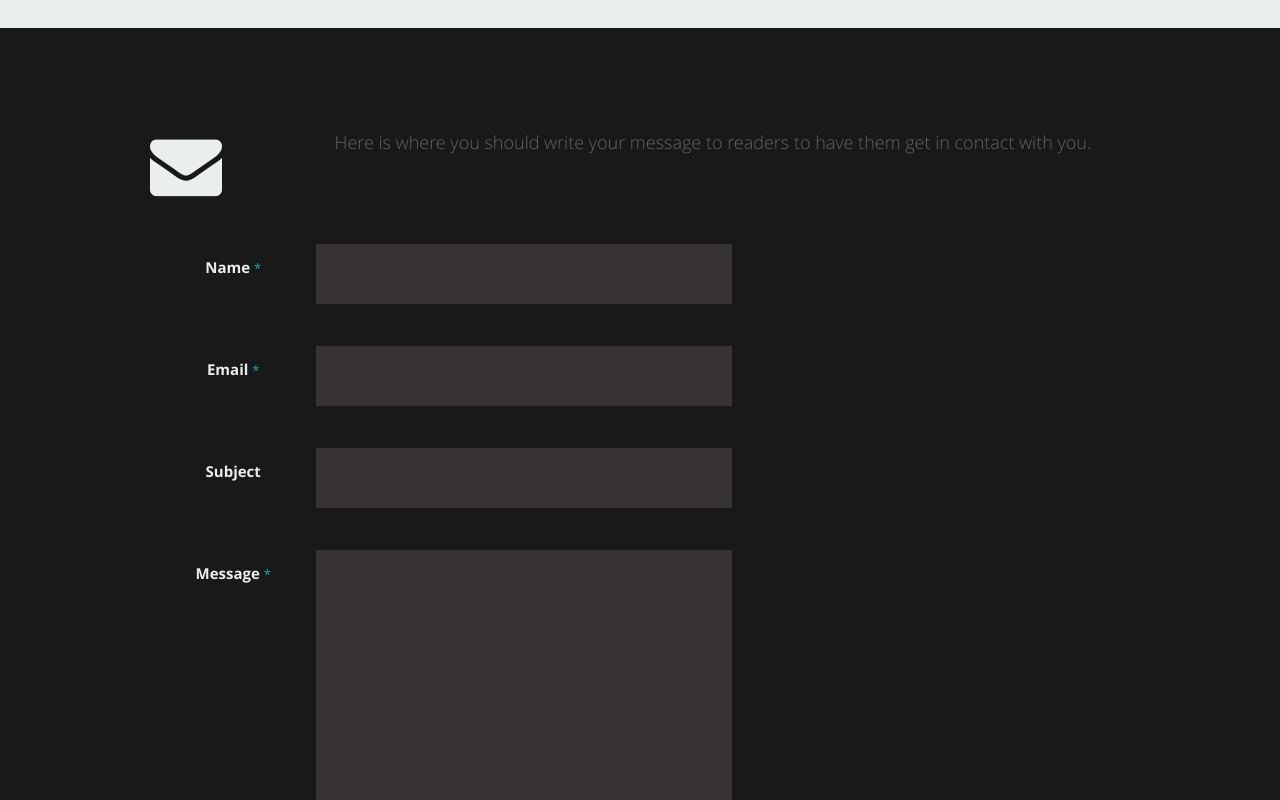
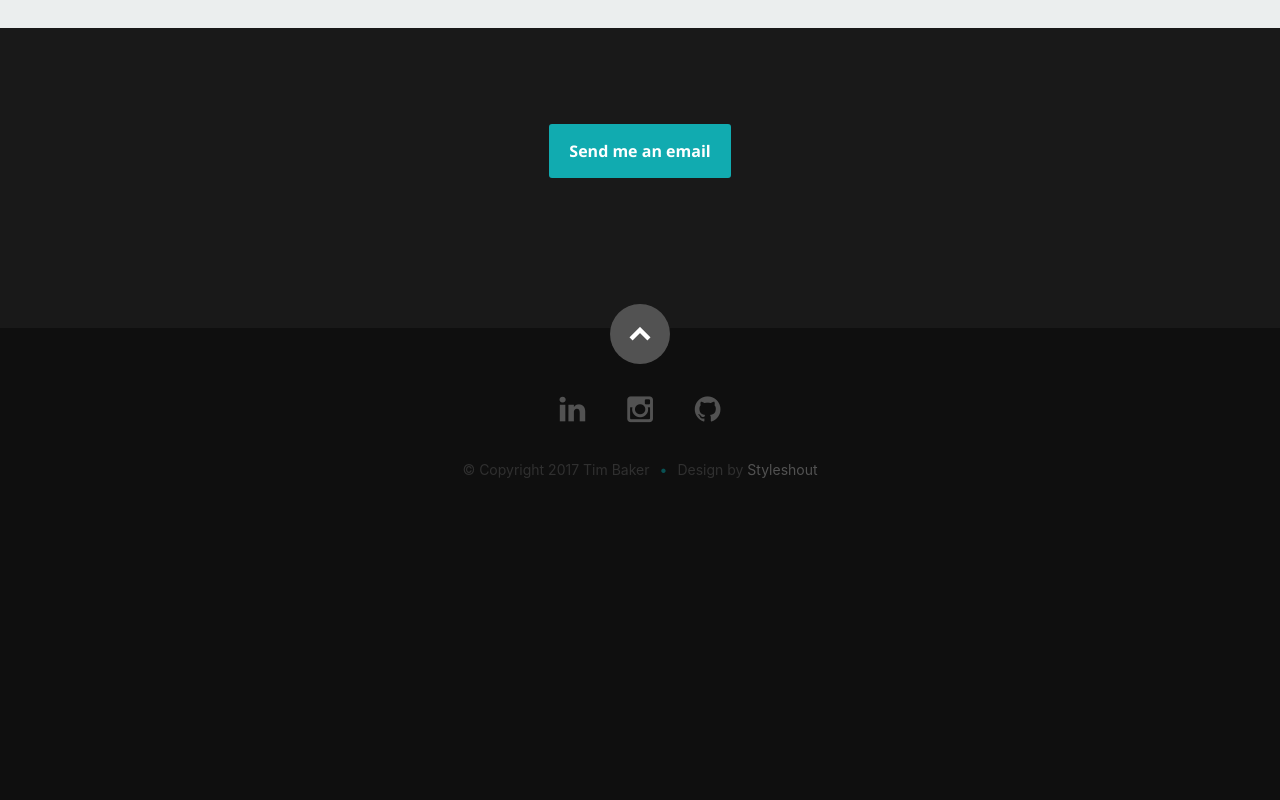
Before and after one commit to JingboWang1997/my_website, a React (Create React App) app: page / in a window 1280 px wide. Shown: the part 3420-4220 px from the top of the page. After the commit the page ends 3953 px from the top, so only its background shows below. Built offline with nearby package versions, Linux system fonts and the light colour scheme.

Commit message:
contact page send email on button click

```diff
--- a/src/Components/Contact.js
+++ b/src/Components/Contact.js
@@ -15,102 +15,15 @@ class Contact extends Component {
     }
 
     return (
-      <section id="contact">
-
-         <div className="row section-head">
-
-            <div className="two columns header-col">
-
-               <h1><span>Get In Touch.</span></h1>
-
-            </div>
-
-            <div className="ten columns">
-
-                  <p className="lead">{message}</p>
-
-            </div>
-
-         </div>
-
-         <div className="row">
-            <div className="eight columns">
-
-               <form action="" method="post" id="contactForm" name="contactForm">
-					<fieldset>
-
-                  <div>
-						   <label htmlFor="contactName">Name <span className="required">*</span></label>
-						   <input type="text" defaultValue="" size="35" id="contactName" name="contactName" onChange={this.handleChange}/>
-                  </div>
-
-                  <div>
-						   <label htmlFor="contactEmail">Email <span className="required">*</span></label>
-						   <input type="text" defaultValue="" size="35" id="contactEmail" name="contactEmail" onChange={this.handleChange}/>
-                  </div>
-
-                  <div>
-						   <label htmlFor="contactSubject">Subject</label>
-						   <input type="text" defaultValue="" size="35" id="contactSubject" name="contactSubject" onChange={this.handleChange}/>
-                  </div>
-
-                  <div>
-                     <label htmlFor="contactMessage">Message <span className="required">*</span></label>
-                     <textarea cols="50" rows="15" id="contactMessage" name="contactMessage"></textarea>
-                  </div>
-
-                  <div>
-                     <button className="submit">Submit</button>
-                     <span id="image-loader">
-                        <img alt="" src="images/loader.gif" />
-                     </span>
-                  </div>
-					</fieldset>
-				   </form>
-
-           <div id="message-warning"> Error boy</div>
-				   <div id="message-success">
-                  <i className="fa fa-check"></i>Your message was sent, thank you!<br />
-				   </div>
-           </div>
-
-
-            {/* <aside className="four columns footer-widgets">
-               <div className="widget widget_contact">
-
-					   <h4>Address and Phone</h4>
-					   <p className="address">
-						   {name}<br />
-						   {street} <br />
-						   {city}, {state} {zip}<br />
-						   <span>{phone}</span>
-					   </p>
-				   </div>
-
-               <div className="widget widget_tweets">
-                  <h4 className="widget-title">Latest Tweets</h4>
-                  <ul id="twitter">
-                     <li>
-                        <span>
-                        This is Photoshop's version  of Lorem Ipsum. Proin gravida nibh vel velit auctor aliquet.
-                        Aenean sollicitudin, lorem quis bibendum auctor, nisi elit consequat ipsum
-                        <a href="#">http://t.co/CGIrdxIlI3</a>
-                        </span>
-                        <b><a href="#">2 Days Ago</a></b>
-                     </li>
-                     <li>
-                        <span>
-                        Sed ut perspiciatis unde omnis iste natus error sit voluptatem accusantium doloremque laudantium, totam rem aperiam,
-                        eaque ipsa quae ab illo inventore veritatis et quasi
-                        <a href="#">http://t.co/CGIrdxIlI3</a>
-                        </span>
-                        <b><a href="#">3 Days Ago</a></b>
-                     </li>
-                  </ul>
-		         </div>
-            </aside> */}
-      </div>
-   </section>
+        <section id="contact">
+             <div className="row">
+                <form action={"mailto:wjbjimmy@gmail.com"}>
+                    <div>
+                        <button>Send me an email</button>
+                    </div>
+                </form>
+             </div>
+        </section>
     );
   }
 }
```
